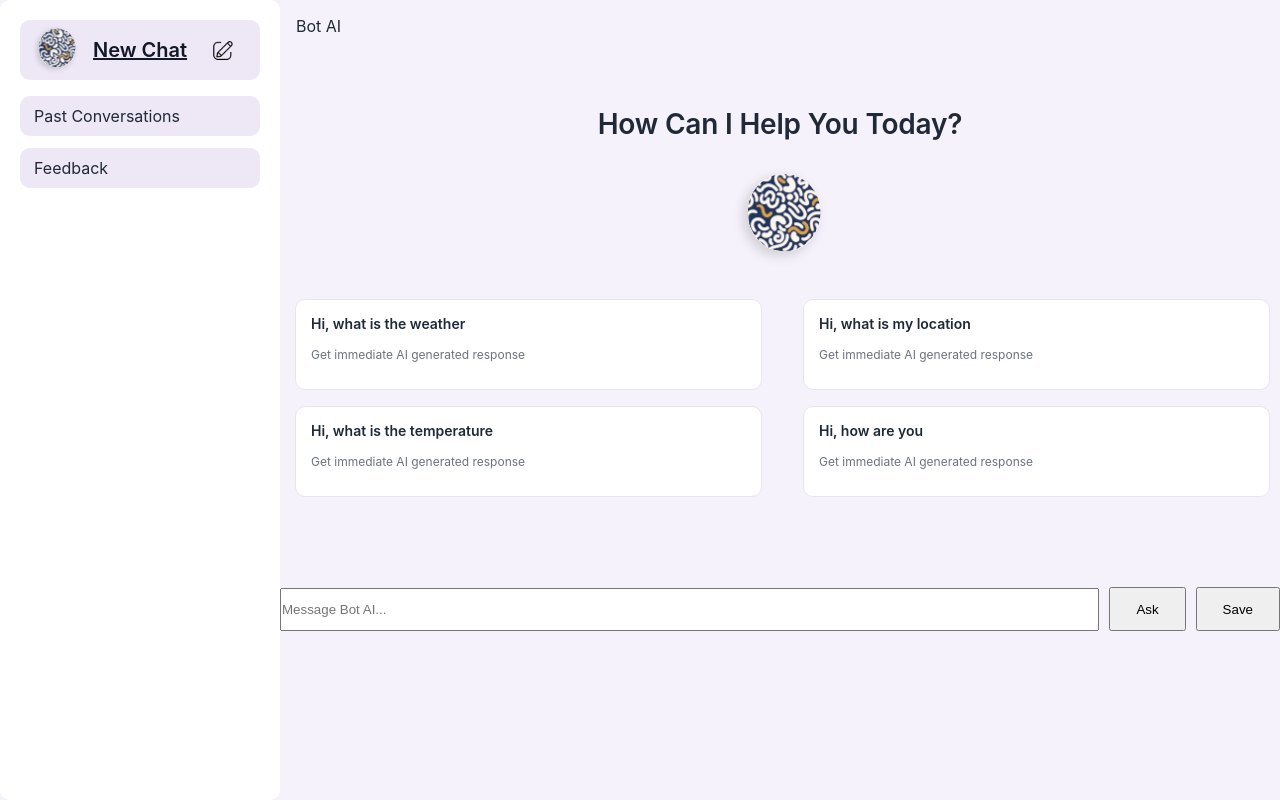
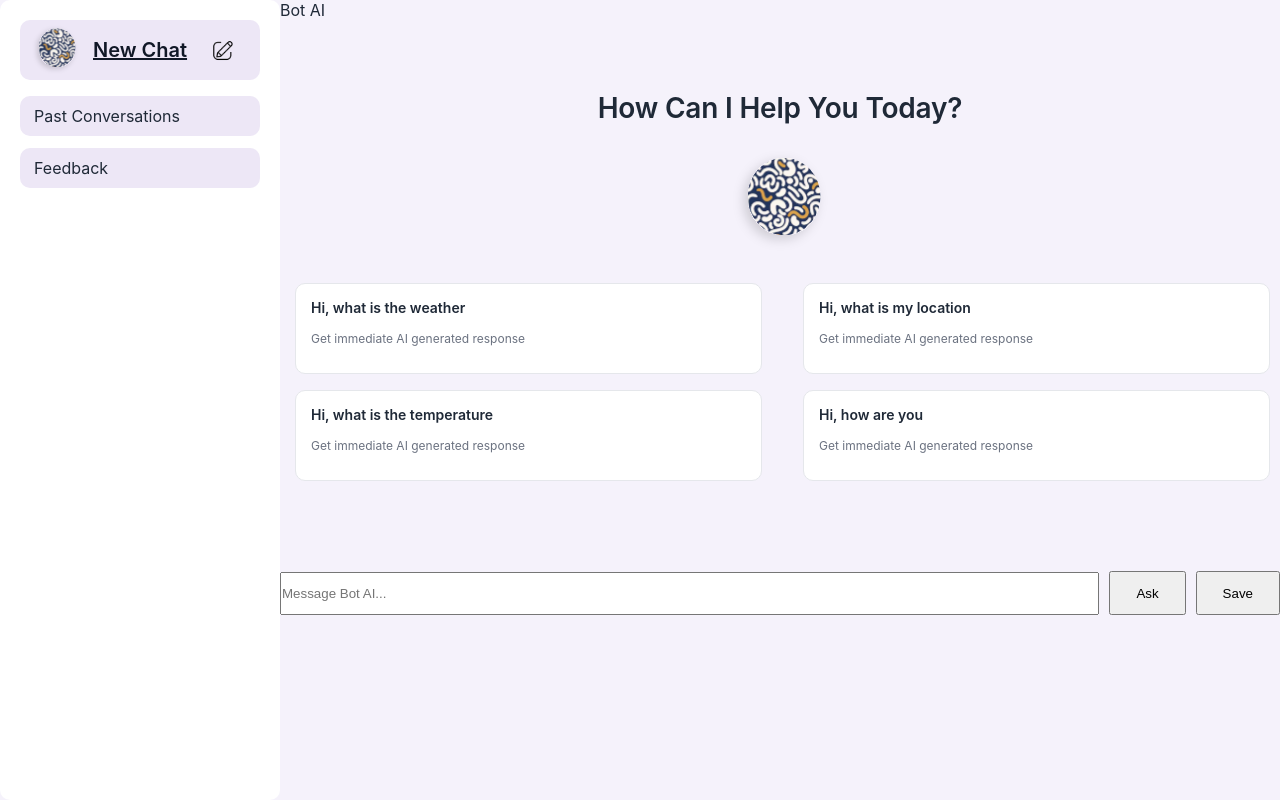
Before and after one commit to DON4198/xbotai, a React (Create React App) app: page / in a window 1280 px wide. Built offline with nearby package versions, Linux system fonts and the light colour scheme.

Commit message:
Test Case failure fixed

```diff
--- a/src/components/chat/AIMessageBubble.js
+++ b/src/components/chat/AIMessageBubble.js
@@ -20,7 +20,7 @@ export default function AIMessageBubble({ text, onFeedback, time }) {
 
       <div className="message-content">
         <span className="message-author">Soul AI</span>
-        <p className="text">{text}</p>
+        <p data-testid="ai-response">{text}</p>
       </div>
 
      <div className="message-meta">
--- a/src/pages/ChatPage.js
+++ b/src/pages/ChatPage.js
@@ -17,7 +17,6 @@ export default function ChatPage() {
   const [rating, setRating] = useState(null);
   const [showSidebar, setShowSidebar] = useState(false);
   const [inputValue, setInputValue] = useState("");
-
 
 
   // Load active draft chat only (not saved history)
@@ -99,11 +98,15 @@ export default function ChatPage() {
 
 
       <div className="chat-container">
-        <header>
+        {/* <header>
             <div className="bot-ai-header">
               <span>Bot AI</span>
             </div>
+          </header> */}
+          <header>
+                Bot AI
           </header>
+
 
 
 
```
